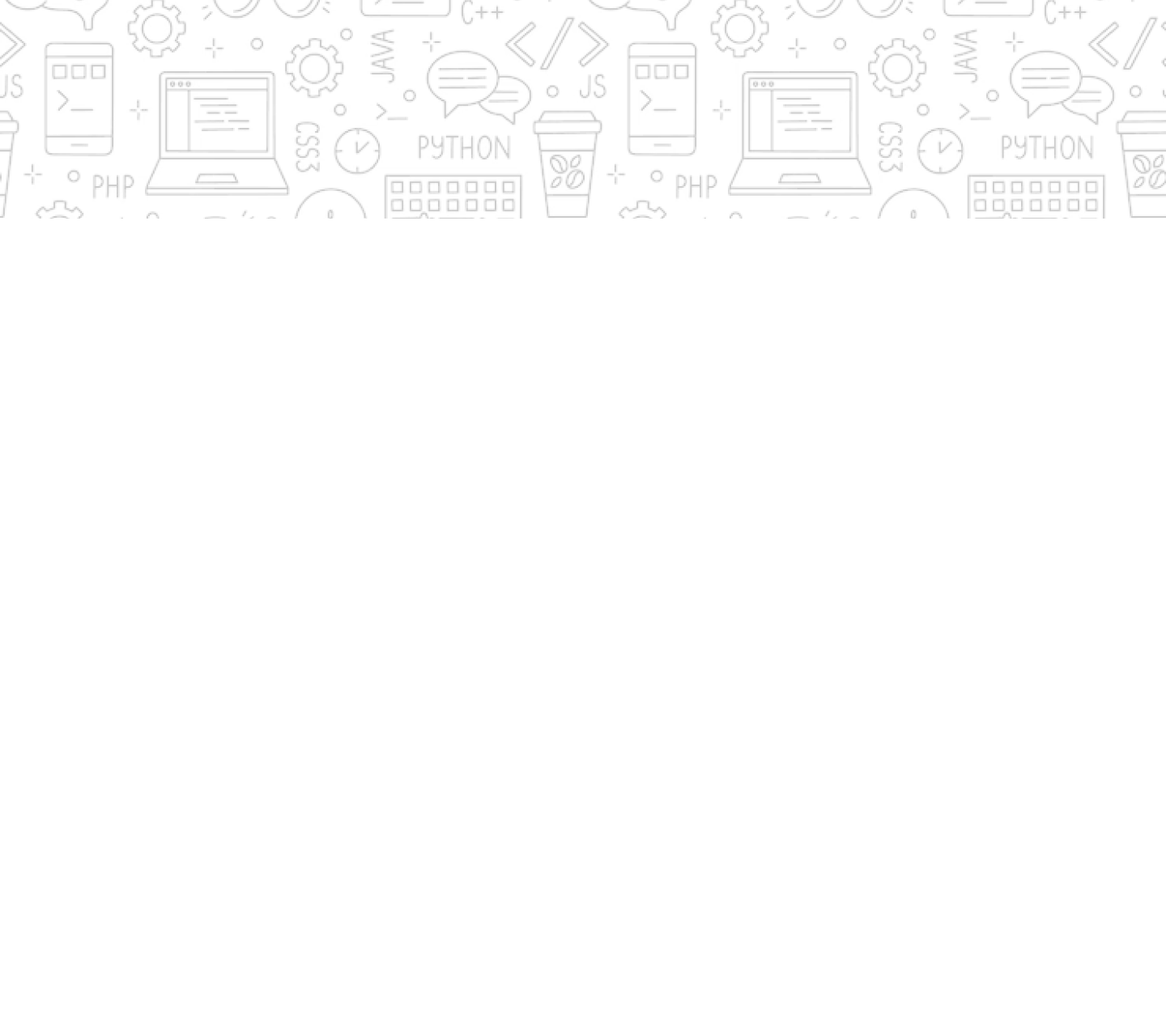
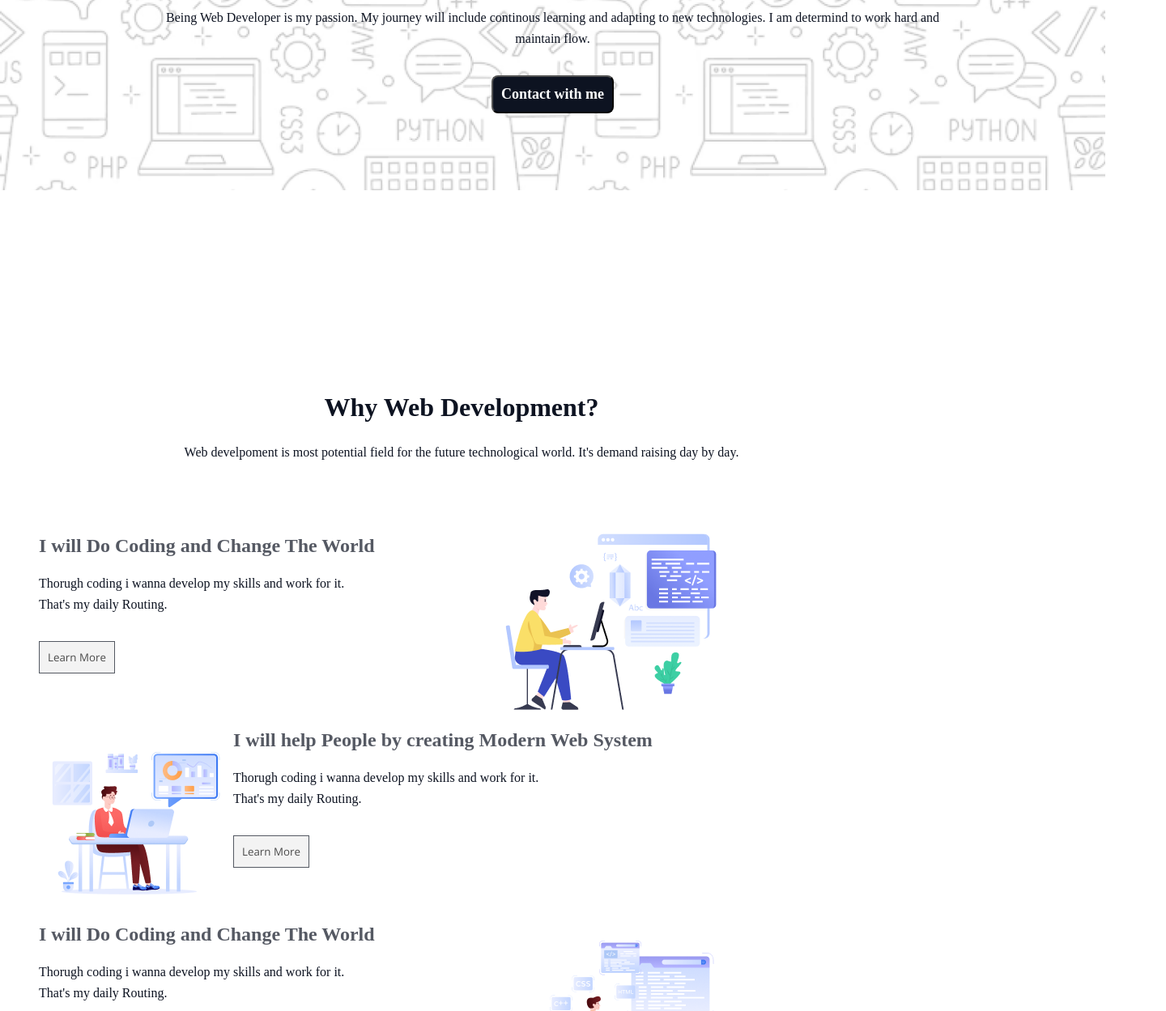
Before and after one commit to MHnipon12345/MY-First-Assaignment, a plain HTML site: page index.html in a window 1280 px wide. Shown: the part 515-1764 px from the top of the page at 81% size, 1440 px wide, since content can reach past the window. Before the commit the page ends 800 px from the top, so only its background shows below. Drawn offline with nearby package versions, Linux system fonts and the light colour scheme.

Commit message:
two section completed

```diff
--- a/index.html
+++ b/index.html
@@ -8,19 +8,61 @@
 </head>
 <body>
     <header class="header-section">
-          <nav>
-            <h1 class="nav_title">Nipon.M</h1>
-            <ul>
-                <li><a href=""><button class="download_btn">Download Resume</button></a></li>
-            </ul>
-          </nav>
-
-        <div class="hero_bg">
-            <img src="assets/Hero-bg.png" alt="">
-        </div>
-
+        <!--Hero section start here-->
+      <div class="hero_Container">
+          <img src="assets/Group.png" alt="">
+      </div>
+      <div class="hero_text_section">
+          <h1 class="hero_h1">"In the near future, I hope to become a Developer."</h1>
+          <p class="hero_text">Being Web Developer is my passion. My journey will include continous learning and adapting to new technologies.
+            I am determind to work hard and maintain flow.
+          </p>
+            <button class="btn">Contact with me</button>
+      </div>
+      <!--Hero section end here-->
     </header>
     <main>
+          <!--Why Web development section start here-->
+         <section class="development_section">
+            <div class="development_text">
+                <h2>Why Web Development?</h2>
+                <p>Web develpoment is most potential field for the future technological
+                    world. It's demand raising day by day.
+                </p>
+            </div>
+            <div class="development_group_iteams">
+                <div class="image_iteams">
+                    <img class="image_1" src="assets/Layer_1.png" alt="">
+                    <h3 class="h_text">I will Do Coding and Change The World</h3>
+                    <p class="p_text"> Thorugh coding i wanna develop my skills and work for it. <br> That's my daily Routing.</p>
+
+                        <button class="btn_l">Learn More</button>
+
+                </div>
+                <div class="image_iteams">
+                    <img class="image_2" src="assets/Group 3.png" alt="">
+                    <h3 class="h3_text">I will help People by creating Modern Web System</h3>
+                    <p class="phara_text"> Thorugh coding i wanna develop my skills and work for it. <br> That's my daily Routing.</p>
+
+                        <button class="btn_x">Learn More</button>
+
+                </div>
+                <div class="image_iteams">
+                    <img class="image_1" src="assets/Group 4.png" alt="">
+                    <h3 class="h_text">I will Do Coding and Change The World</h3>
+                    <p class="p_text"> Thorugh coding i wanna develop my skills and work for it. <br> That's my daily Routing.</p>
+
+                        <button class="btn_l">Learn More</button>
+
+                </div>
+            </div>
+        </div>
+         </section>
+      <!--Why Web development section start here-->
+
+      <!--My Inspiration section start here-->
+
+      <!--My Inspiration section end here-->
 
     </main>
     <footer>
--- a/styles/style.css
+++ b/styles/style.css
@@ -7,40 +7,170 @@
 }
 
 
-/* Future Developer section styles */
+/* Hero Bg section styles */
 
-.download_btn{
 
+.header-section {
+    width: 1365px;
+    height: 600px;
+    background-image: url(../assets/Hero-bg.png);
+    background-position: center;
+    background-size: cover;
+    background-repeat: no-repeat;
 }
 
-nav{
+.hero_Container {
+    width: 240.28px;
+    height: 240px;
+    margin: 0 auto;
     display: flex;
+    text-align: center;
     align-items: center;
-    justify-content: space-between;
-    margin: 0 200px;
+    flex-direction: column;
+    margin-top: 150px;
 }
 
-.nav-title{
-    font-weight:800;
-    font-size: 45px;
+.hero_text_section {
+    width: 998px;
+    height: 212px;
 }
 
-nav ul{
-    display: flex;
+.hero_text_section,
+.hero_h1 {
+    font-family: Azeret Mono;
+    font-size: 48px;
+    font-weight: 800;
+    text-align: center;
     align-items: center;
+    margin: 0 auto;
 }
 
-nav ul li {
-    list-style: none;
-    margin-right: 10px;
+.hero_text {
+    color: rgb(13, 19, 33);
+    font-family: Azeret Mono;
+    font-size: 16px;
+    font-weight: 400;
+    line-height: 26px;
+    margin-top: 24px;
 }
 
-nav li a {
-    text-decoration: none;
-    font-size: 20px;
+.btn {
+    color: #fff;
+    border-radius: 8px;
+    background: rgb(13, 19, 33);
+    color: rgb(255, 255, 255);
+    font-family: Azeret Mono;
+    font-size: 18px;
+    font-weight: 600;
+    line-height: 23px;
+    margin-top: 32px;
+    padding: 10px;
 }
 
-.hero_bg {
-    margin-top: 100px;
+/* Why Web development section styles */
 
+.development_section {
+    width: 1140px;
+    height: 1395px;
+    margin-top: 250px;
 }
+
+.development_text {
+    display: flex;
+    flex-direction: column;
+    justify-content: center;
+    align-items: center;
+    text-align: center;
+    padding: 0px;
+}
+
+.development_text h2 {
+    color: rgb(13, 19, 33);
+    font-family: Azeret Mono;
+    font-size: 32px;
+    font-weight: 800;
+    line-height: 37px;
+}
+
+
+.development_text p{
+    color: rgb(13, 19, 33);
+    color: rgb(13, 19, 33);
+    font-family: Azeret Mono;
+    font-size: 16px;
+    font-weight: 400;
+    line-height: 26px;
+    margin-top: 24px;
+}
+
+.development_group_iteams{
+    width: 946px;
+   height: 1235px;
+   margin-top: 84px;
+}
+
+.image_iteams{
+    width: 850px;
+height: 240px;
+margin: 0 auto;
+}
+
+.image_1 {
+    float: right;
+}
+
+.h_text {
+    color: rgba(13, 19, 33, 0.7);
+font-family: Azeret Mono;
+font-size: 24px;
+font-weight: 700;
+line-height: 36px;
+}
+
+.p_text {
+    color: rgb(13, 19, 33);
+font-family: Azeret Mono;
+font-size: 16px;
+font-weight: 400;
+line-height: 26px;
+margin-top: 16px;
+}
+
+
+
+.btn_l {
+    box-sizing: border-box;
+   border: 1px solid rgb(13, 19, 33);
+   opacity: 0.7;
+   padding: 10px;
+   margin-top: 32px;
+}
+
+.image_2 {
+    float: left;
+}
+
+.h3_text {
+    color: rgba(13, 19, 33, 0.7);
+font-family: Azeret Mono;
+font-size: 24px;
+font-weight: 700;
+line-height: 36px;
+}
+
+.phara_text {
+    color: rgb(13, 19, 33);
+font-family: Azeret Mono;
+font-size: 16px;
+font-weight: 400;
+line-height: 26px;
+margin-top: 16px;
+}
+
+.btn_x {
+    box-sizing: border-box;
+   border: 1px solid rgb(13, 19, 33);
+   opacity: 0.7;
+   padding: 10px;
+   margin-top: 32px;
+}
```
